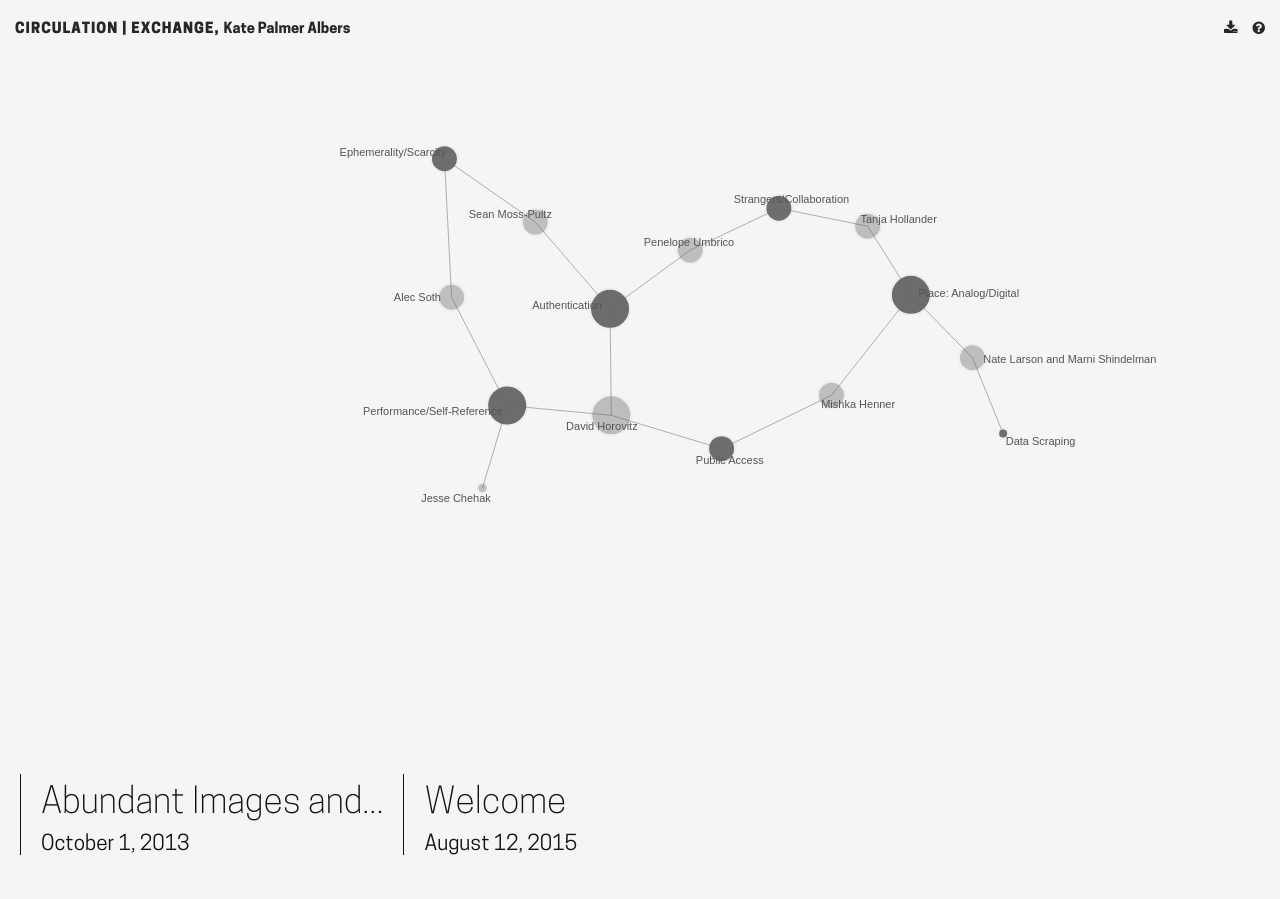
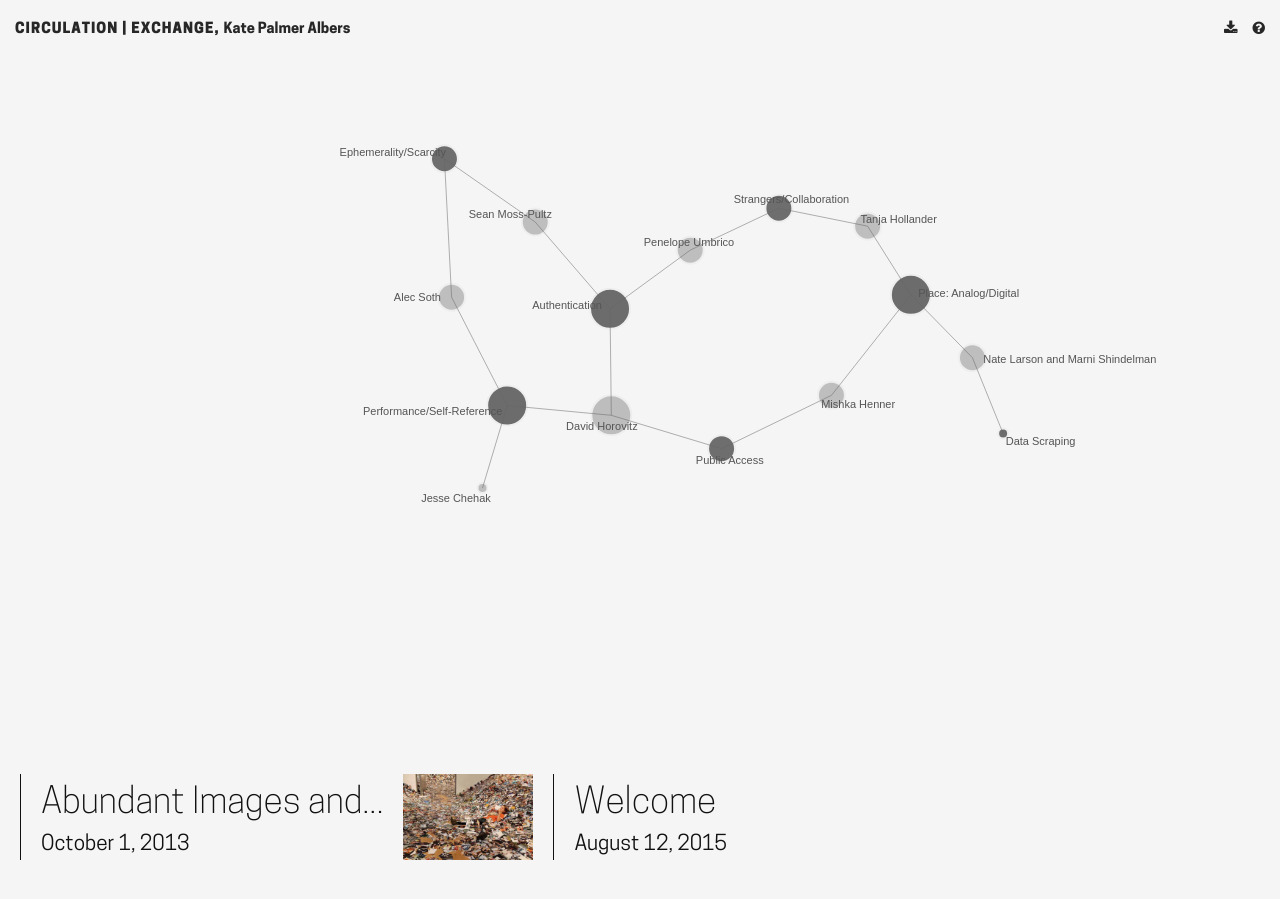
Before and after one commit to katepalbers/circ-exchg, a Jekyll site: the page built from index.html, in a window 1280 px wide. Built offline with Jekyll 4.4.1, drawn with Linux system fonts in a browser that asks for light colours; some web fonts are replaced.

Commit message:
Add thumbnails to home page
Adds thumbnail images from posts to the post list on the home page, to
the right of the title and date.

```diff
--- a/assets/css/k.css
+++ b/assets/css/k.css
@@ -75,17 +75,25 @@ sup {
 	bottom:40px;
 }
 
+.post-list img {
+	float:right;
+	height: 86px;
+	margin-left: 20px;
+}
+
 .post-list li {
 	margin-left: 20px;
 	float: left;
 }
 
 .post-list h2 {
+	display: inline-block;
 	margin-bottom: -4px;
 	padding-bottom: 4px;
 }
 
 .post-list span {
+	display: block;
 	font-family: CooperHewitt_Book;
 	/*margin-left: 20px;*/
 	margin-top: 0px;
--- a/index.html
+++ b/index.html
@@ -10,6 +10,10 @@ layout: default
     {% for post in site.posts reversed %}
       <li>
 
+        {% if post.thumbnail %}
+        <img src="{{site.baseurl}}/assets/images/{{post.thumbnail}}" alt="{{ post.title | truncatewords: 3, '...' }}" />
+        {% endif %}
+
         <h2>
           <a href="{{ post.url | prepend: site.baseurl }}">{{ post.title | truncatewords: 3, '...' }}</a>
         </h2>
```
Also changed, not shown: _posts/2013-10-01-abundant-images.md (+1 -0 lines).
